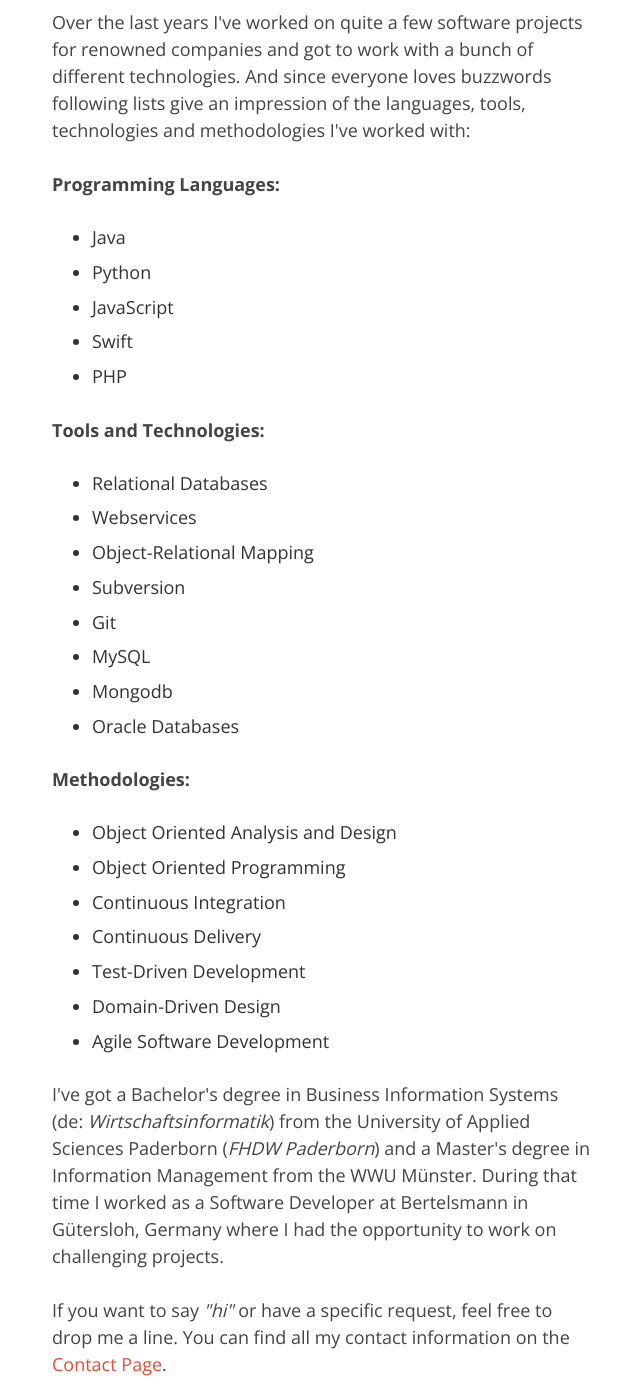
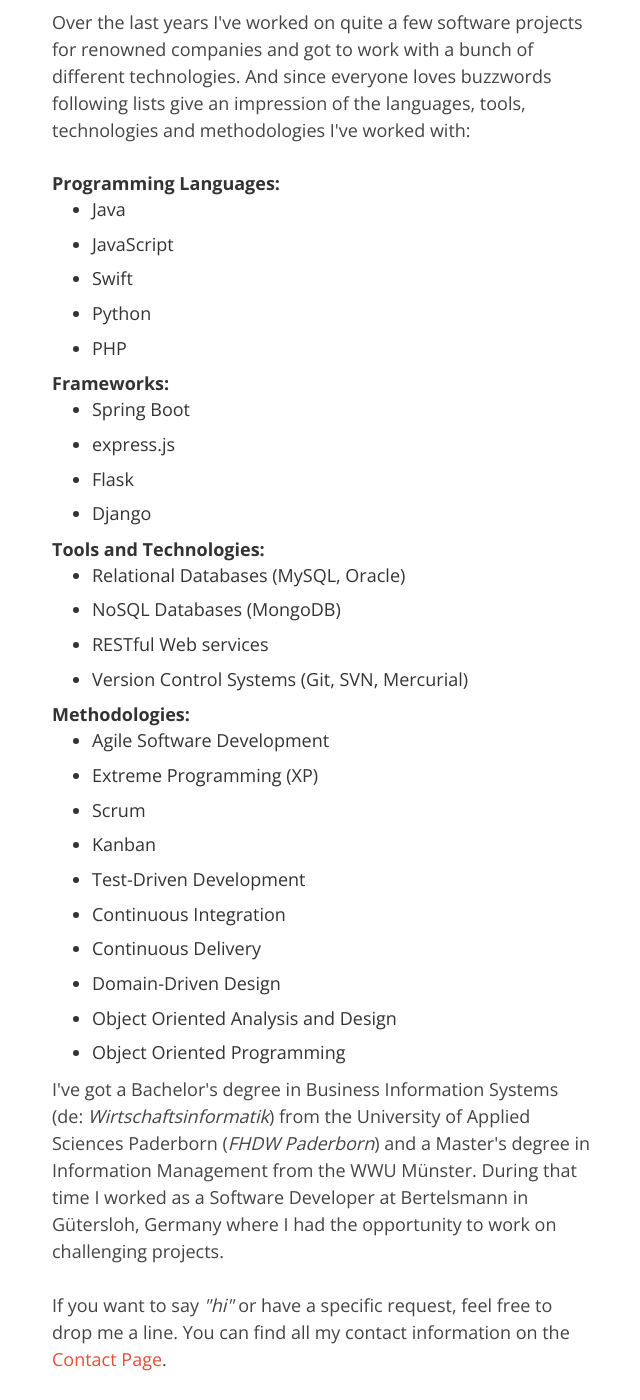
Before and after one commit to hamvocke/hamvocke.github.io, a Jekyll site: the page built from about/index.html, in a window 1280 px wide and 1400 px high, scrolled down 412 px. Shown: the whole window, without its empty margins (318-958 px from the left). Built offline with Jekyll 4.4.1, drawn with Linux system fonts in a browser that asks for light colours; nearby versions of some CDN libraries.

Commit message:
updated about page

```diff
--- a/about/index.html
+++ b/about/index.html
@@ -11,41 +11,49 @@ title: hamvocke.com | About
 
 	<p>Over the last years I've worked on quite a few software projects for renowned companies and got to work with a bunch of different technologies. And since everyone loves buzzwords following lists give an impression of the languages, tools, technologies and methodologies I've worked with:</p>
 
-	<p class="languages">
+	<div class="languages">
 		<strong>Programming Languages: </strong>
 		<ul>
 			<li>Java</li>
-			<li>Python</li>
 			<li>JavaScript</li>
 			<li>Swift</li>
+			<li>Python</li>
 			<li>PHP</li>
 		</ul>
-	</p>
-	<p class="tools-technologies">
+	</div>
+	<div class="frameworks">
+		<strong>Frameworks: </strong>
+		<ul>
+			<li>Spring Boot</li>
+			<li>express.js</li>
+			<li>Flask</li>
+			<li>Django</li>
+		</ul>
+	</div>
+	<div class="tools-technologies">
 		<strong>Tools and Technologies: </strong>
 		<ul>
-			<li>Relational Databases</li>
-			<li>Webservices</li>
-			<li>Object-Relational Mapping</li>
-			<li>Subversion</li>
-			<li>Git</li>
-			<li>MySQL</li>
-			<li>Mongodb</li>
-			<li>Oracle Databases</li>
+			<li>Relational Databases (MySQL, Oracle)</li>
+			<li>NoSQL Databases (MongoDB)</li>
+			<li>RESTful Web services</li>
+			<li>Version Control Systems (Git, SVN, Mercurial)</li>
 		</ul>
-	</p>
-	<p class="methodologies">
+	</div>
+	<div class="methodologies">
 		<strong>Methodologies: </strong>
 		<ul>
+			<li>Agile Software Development</li>
+			<li>Extreme Programming (XP)</li>
+			<li>Scrum</li>
+			<li>Kanban</li>
+			<li>Test-Driven Development</li>
+			<li>Continuous Integration</li>
+			<li>Continuous Delivery</li>
+			<li>Domain-Driven Design</li>
 			<li>Object Oriented Analysis and Design</li>
 			<li>Object Oriented Programming</li>
-			<li>Continuous Integration</li>
-			<li>Continuous Delivery</li>
-			<li>Test-Driven Development</li>
-			<li>Domain-Driven Design</li>
-			<li>Agile Software Development</li>
 		</ul>
-	</p>
+	</div>
 
 	<p>I've got a Bachelor's degree in Business Information Systems (de: <i>Wirtschaftsinformatik</i>) from the University of Applied Sciences Paderborn (<i>FHDW Paderborn</i>) and a Master's degree in Information Management from the WWU Münster. During that time I worked as a Software Developer at Bertelsmann in Gütersloh, Germany where I had the opportunity to work on challenging projects.</p>
 
```
